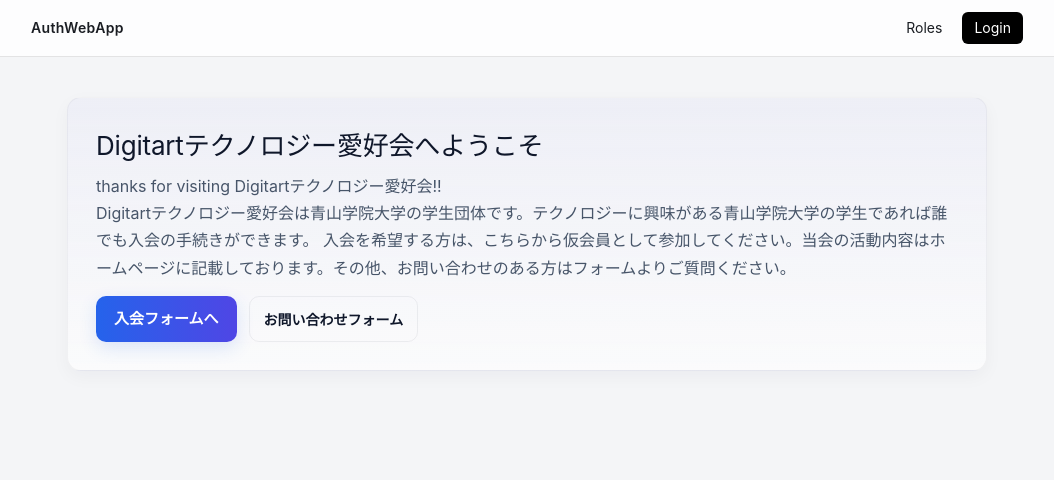
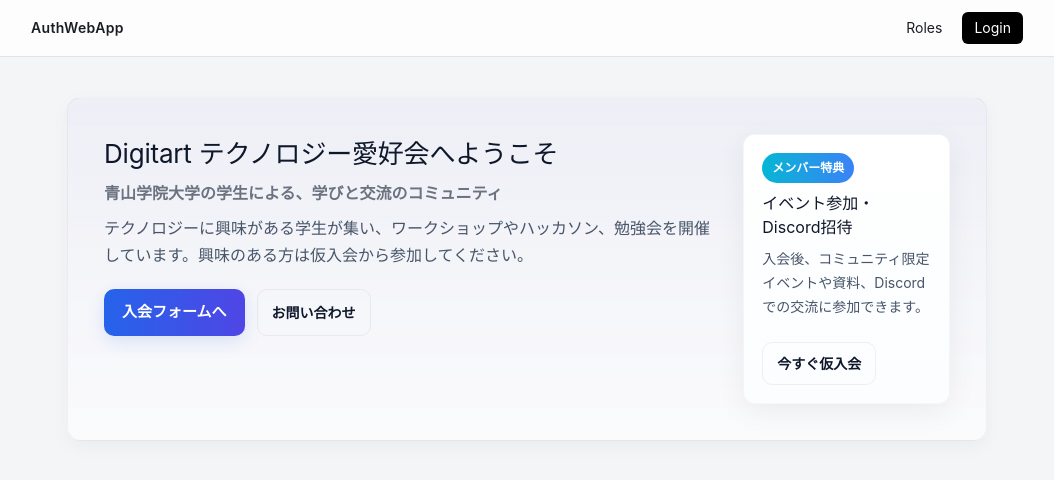
Before and after one commit to digitart-tech-assoc/AuthWebApp, a Next.js app in the folder frontend/: page /non-member in a window 1280 px wide. Shown: the top 480 px of the page, without its empty margins (113-1167 px from the left). Built offline with nearby package versions, Linux system fonts and the light colour scheme; no server answers.

Commit message:
feat: 非会員ページのデザインを改善し、コンテンツを整理

```diff
--- a/frontend/src/app/join/join.module.css
+++ b/frontend/src/app/join/join.module.css
@@ -14,6 +14,46 @@
   padding: 28px;
   margin-bottom: 18px;
   box-shadow: 0 6px 18px rgba(15,23,42,0.04);
+}
+
+.heroNonMember {
+  padding: 36px;
+}
+
+.heroContent {
+  display: flex;
+  gap: 20px;
+  align-items: stretch;
+  justify-content: space-between;
+}
+
+.heroCard {
+  width: 320px;
+  background: linear-gradient(180deg,#ffffff,#fbfdff);
+  border: 1px solid rgba(15,23,42,0.03);
+  border-radius: 12px;
+  padding: 18px;
+  box-shadow: 0 8px 30px rgba(2,6,23,0.06);
+  display: flex;
+  flex-direction: column;
+  align-items: flex-start;
+}
+
+.badge {
+  background: linear-gradient(90deg,#06b6d4,#3b82f6);
+  color: white;
+  padding: 6px 10px;
+  border-radius: 999px;
+  font-weight: 700;
+  font-size: 12px;
+  display: inline-block;
+  margin-bottom: 8px;
+}
+
+.kicker {
+  margin: 6px 0 10px;
+  color: #6b7280;
+  font-weight: 600;
 }
 
 .title {
--- a/frontend/src/app/non-member/page.tsx
+++ b/frontend/src/app/non-member/page.tsx
@@ -4,20 +4,31 @@
 export default function NonMemberPage() {
   return (
     <main className={styles.page}>
-      <section className={styles.hero}>
-        <h1 className={styles.title}>Digitartテクノロジー愛好会へようこそ</h1>
-        <p className={styles.lead}>thanks for visiting Digitartテクノロジー愛好会!!</p>
-        <p className={styles.lead}>
-          Digitartテクノロジー愛好会は青山学院大学の学生団体です。テクノロジーに興味がある青山学院大学の学生であれば誰でも入会の手続きができます。
-          入会を希望する方は、こちらから仮会員として参加してください。当会の活動内容はホームページに記載しております。その他、お問い合わせのある方はフォームよりご質問ください。
-        </p>
-        <div className={styles.actions} style={{ marginTop: 14 }}>
-          <Link className={styles.primary} href="/join/form">
-            入会フォームへ
-          </Link>
-          <Link className={styles.secondary} href="/contact">
-            お問い合わせフォーム
-          </Link>
+      <section className={`${styles.hero} ${styles.heroNonMember}`}>
+        <div className={styles.heroContent}>
+          <div>
+            <h1 className={styles.title}>Digitart テクノロジー愛好会へようこそ</h1>
+            <p className={styles.kicker}>青山学院大学の学生による、学びと交流のコミュニティ</p>
+            <p className={styles.lead}>テクノロジーに興味がある学生が集い、ワークショップやハッカソン、勉強会を開催しています。興味のある方は仮入会から参加してください。</p>
+
+            <div className={styles.actions} style={{ marginTop: 20 }}>
+              <Link className={styles.primary} href="/join/form">
+                入会フォームへ
+              </Link>
+              <Link className={styles.secondary} href="/contact">
+                お問い合わせ
+              </Link>
+            </div>
+          </div>
+
+          <div className={styles.heroCard} aria-hidden>
+            <div className={styles.badge}>メンバー特典</div>
+            <h3 className={styles.cardTitle}>イベント参加・Discord招待</h3>
+            <p className={styles.cardText}>入会後、コミュニティ限定イベントや資料、Discordでの交流に参加できます。</p>
+            <div style={{ marginTop: 12 }}>
+              <Link className={styles.secondary} href="/join/form">今すぐ仮入会</Link>
+            </div>
+          </div>
         </div>
       </section>
     </main>
```
